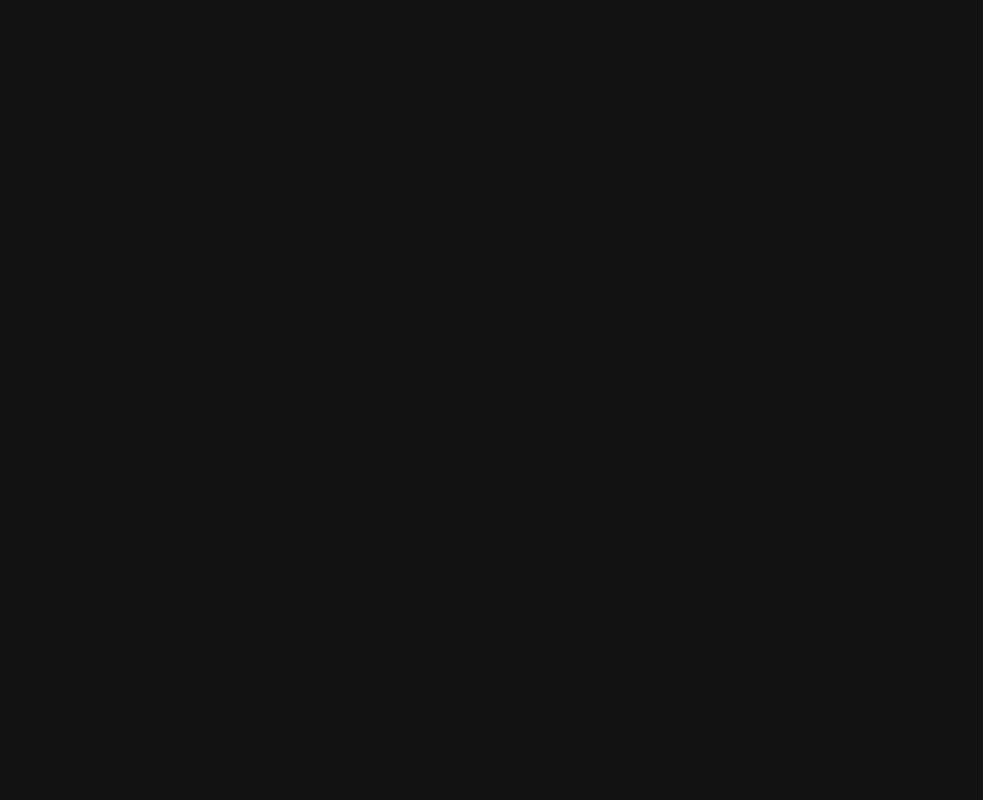
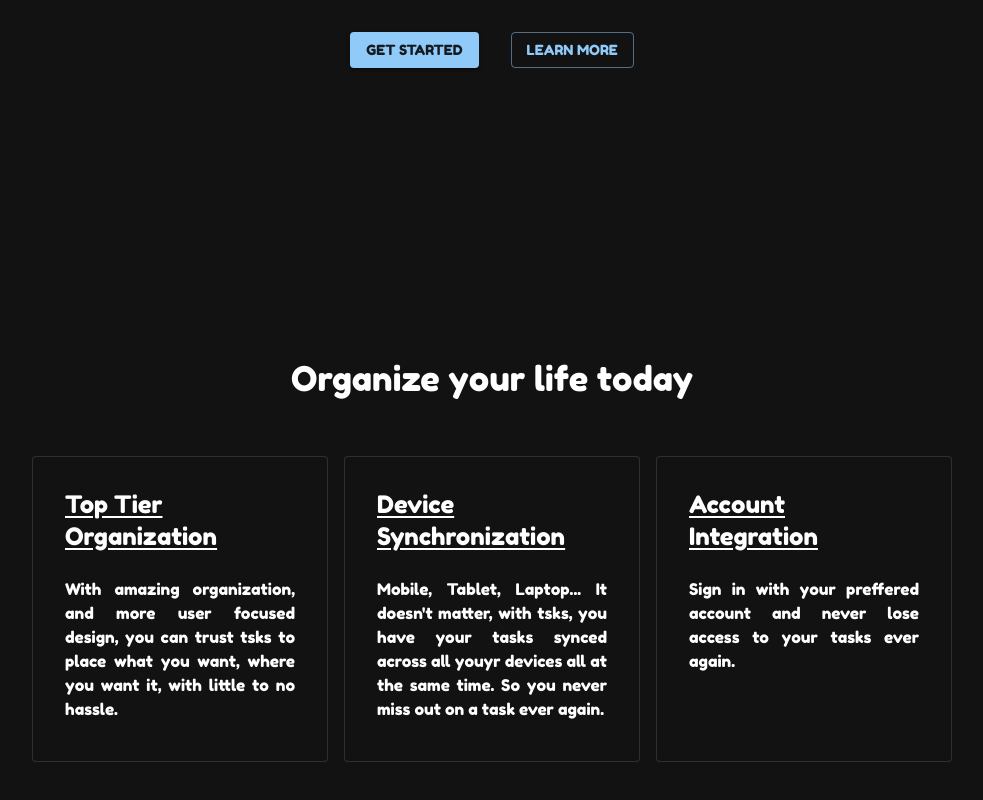
Before and after one commit to EniRox001/tsks, a React (Vite) app: page / in a window 1280 px wide. Shown: the part 466-1266 px from the top of the page, without its empty margins (148-1131 px from the left). Before the commit the page ends 800 px from the top, so only its background shows below. Built offline with nearby package versions, Linux system fonts and the light colour scheme.

Commit message:
created learn more page

```diff
--- a/src/components/Home.tsx
+++ b/src/components/Home.tsx
@@ -1,15 +1,18 @@
 import { Box, Button, Stack, Typography } from "@mui/material";
 import { sizing } from '@mui/system';
+import LearnMore from "./LearnMore";
 
 export default function Home() {
     return (
-        <Box
+        <Box sx={{
+            m: 3
+        }}>
+            <Box
             sx={{
-                m: 3,
-                height: '80vh',
+                height: '100vh',
                 display: 'flex',
                 alignItems: 'center',
-                justifyContent: 'center'
+                justifyContent: 'center',
 
             }}>
                 <Stack
@@ -33,7 +36,7 @@ export default function Home() {
                             xs: 'column', sm: 'row'
                         },
                         gap: {
-                            xs: 2, sm: 4
+                            xs: 1.5, sm: 4
                         }
                     }}>
                         <Button variant="contained" sx={{
@@ -49,5 +52,7 @@ export default function Home() {
                     </Stack>
                 </Stack>
             </Box>
+            <LearnMore />
+        </Box>
     );
 }
--- /dev/null
+++ b/src/components/LearnMore.tsx
@@ -0,0 +1,94 @@
+import { Box, Card, CardContent, Grid, Stack, Typography } from "@mui/material";
+
+ export default function LearnMore() {
+    return (
+        <Box sx={{
+            // height: '100vh',
+            mb: 15
+        }}>
+            <Typography
+                variant="h4"
+                sx={{
+                    textAlign: 'center'
+                }}>Organize your life today
+            </Typography>
+            <Grid
+                container
+                spacing={2}
+                justifyContent="center"
+                sx={{
+                    mt: 5
+                }}>
+                    <Grid item xs={12} lg={3}>
+                        <Card variant="outlined" sx={{
+                            p: 2,
+                            height: '100%'
+                        }}>
+                            <CardContent>
+                                <Typography
+                                    variant="h5"
+                                    sx={{
+                                        textDecoration: 'underline',
+                                        textUnderlineOffset: 3,
+                                        mb: 3
+                                    }}>Top Tier Organization
+                                </Typography>
+                                <Typography
+                                    variant="body1"
+                                    sx={{
+                                        textAlign: 'justify'
+                                    }}>With amazing organization, and more user focused design, you can trust tsks to place what you want, where you want it, with little to no hassle.
+                                </Typography>
+                            </CardContent>
+                        </Card>
+                    </Grid>
+                    <Grid item xs={12} lg={3}>
+                        <Card variant="outlined" sx={{
+                            p: 2,
+                            height: '100%'
+                        }}>
+                            <CardContent>
+                                <Typography
+                                    variant="h5"
+                                    sx={{
+                                        textDecoration: 'underline',
+                                        textUnderlineOffset: 3,
+                                        mb: 3
+                                    }}>Device Synchronization
+                                </Typography>
+                                <Typography
+                                    variant="body1"
+                                    sx={{
+                                        textAlign: 'justify'
+                                    }}>Mobile, Tablet, Laptop... It doesn't matter, with tsks, you have your tasks synced across all youyr devices all at the same time. So you never miss out on a task ever again.
+                                </Typography>
+                            </CardContent>
+                        </Card>
+                    </Grid>
+                    <Grid item xs={12} lg={3}>
+                        <Card variant="outlined" sx={{
+                            p: 2,
+                            height: '100%'
+                        }}>
+                            <CardContent>
+                                <Typography
+                                    variant="h5"
+                                    sx={{
+                                        textDecoration: 'underline',
+                                        textUnderlineOffset: 3,
+                                        mb: 3
+                                    }}>Account Integration
+                                </Typography>
+                                <Typography
+                                    variant="body1"
+                                    sx={{
+                                        textAlign: 'justify'
+                                    }}>Sign in with your preffered account and never lose access to your tasks ever again.
+                                </Typography>
+                            </CardContent>
+                        </Card>
+                    </Grid>
+                </Grid>
+        </Box>
+    )
+}
```
